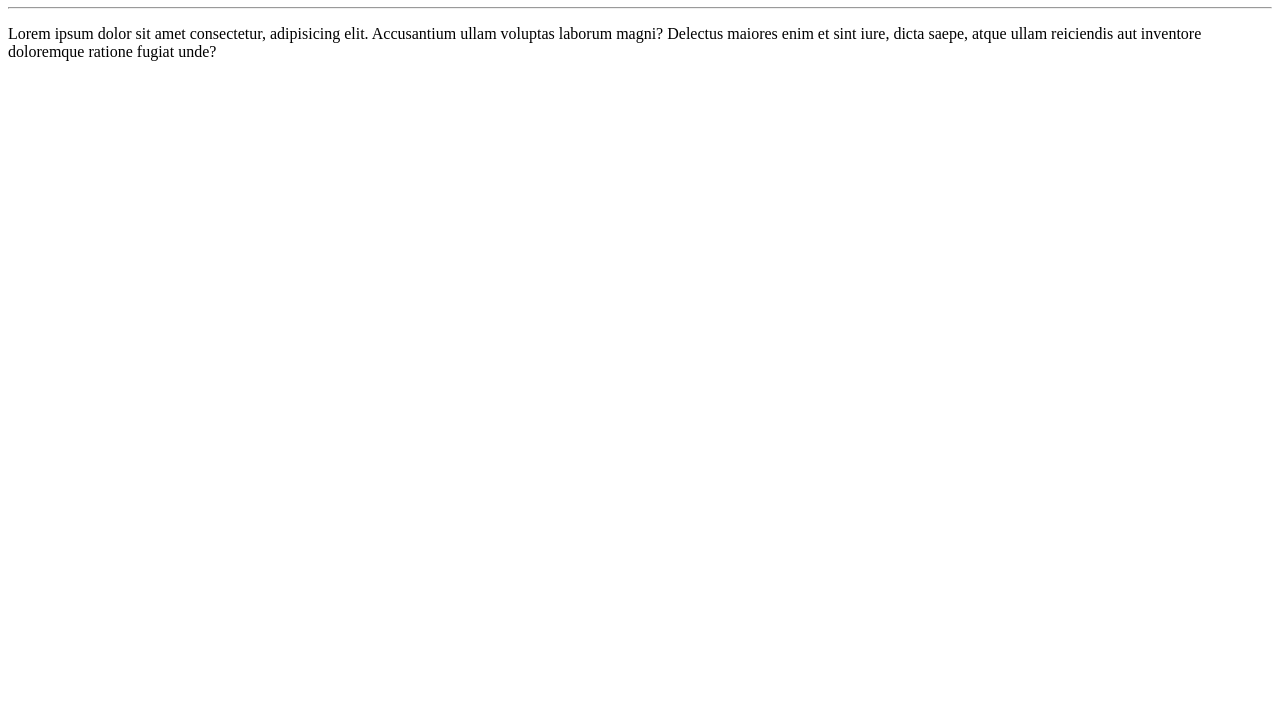
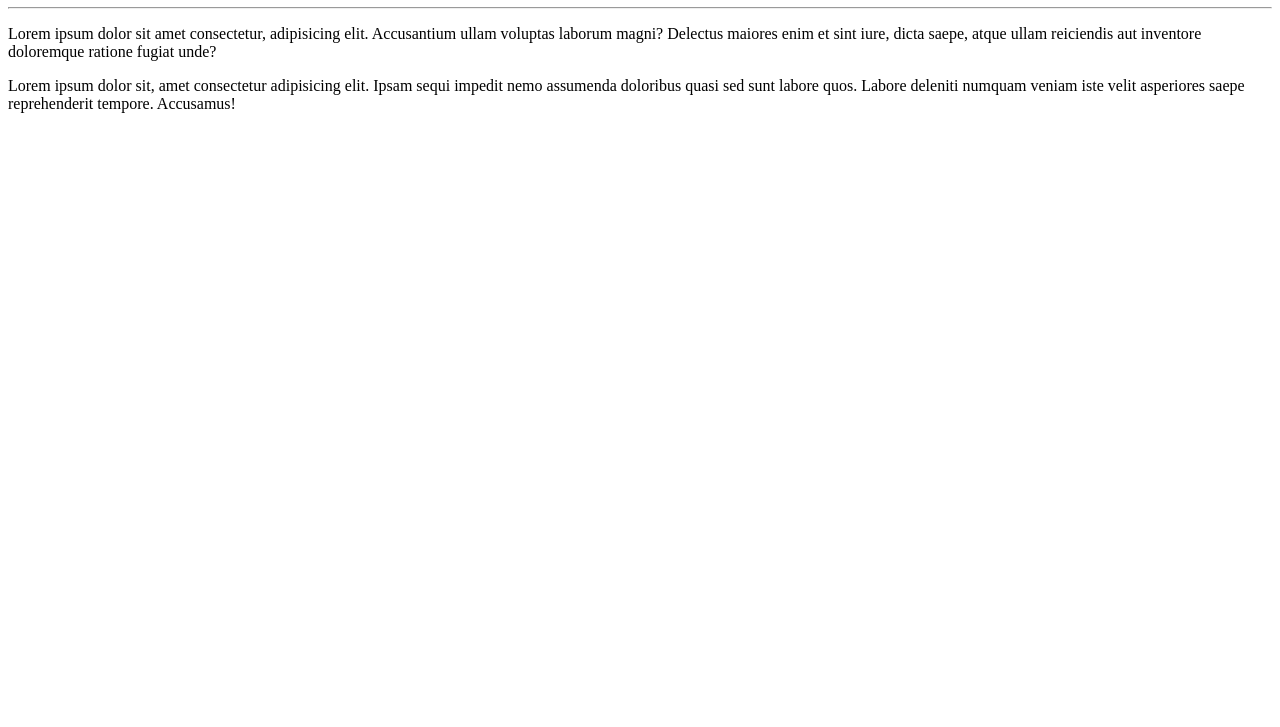
Before and after one commit to Danielle-Menezes/Ola-Mundo, a plain HTML site: page site.exemplo/index.html in a window 1280 px wide. Shown: the part 73-800 px from the top of the page. Drawn offline with Linux system fonts and the light colour scheme.

Commit message:
Adicionei um paragráfo

```diff
--- a/site.exemplo/index.html
+++ b/site.exemplo/index.html
@@ -10,5 +10,6 @@
    <h1>Olá,Mundo!</h1>
    <hr>
    <p>Lorem ipsum dolor sit amet consectetur, adipisicing elit. Accusantium ullam voluptas laborum magni? Delectus maiores enim et sint iure, dicta saepe, atque ullam reiciendis aut inventore doloremque ratione fugiat unde?</p>
+   <p>Lorem ipsum dolor sit, amet consectetur adipisicing elit. Ipsam sequi impedit nemo assumenda doloribus quasi sed sunt labore quos. Labore deleniti numquam veniam iste velit asperiores saepe reprehenderit tempore. Accusamus!</p>
 </body>
 </html>
```
